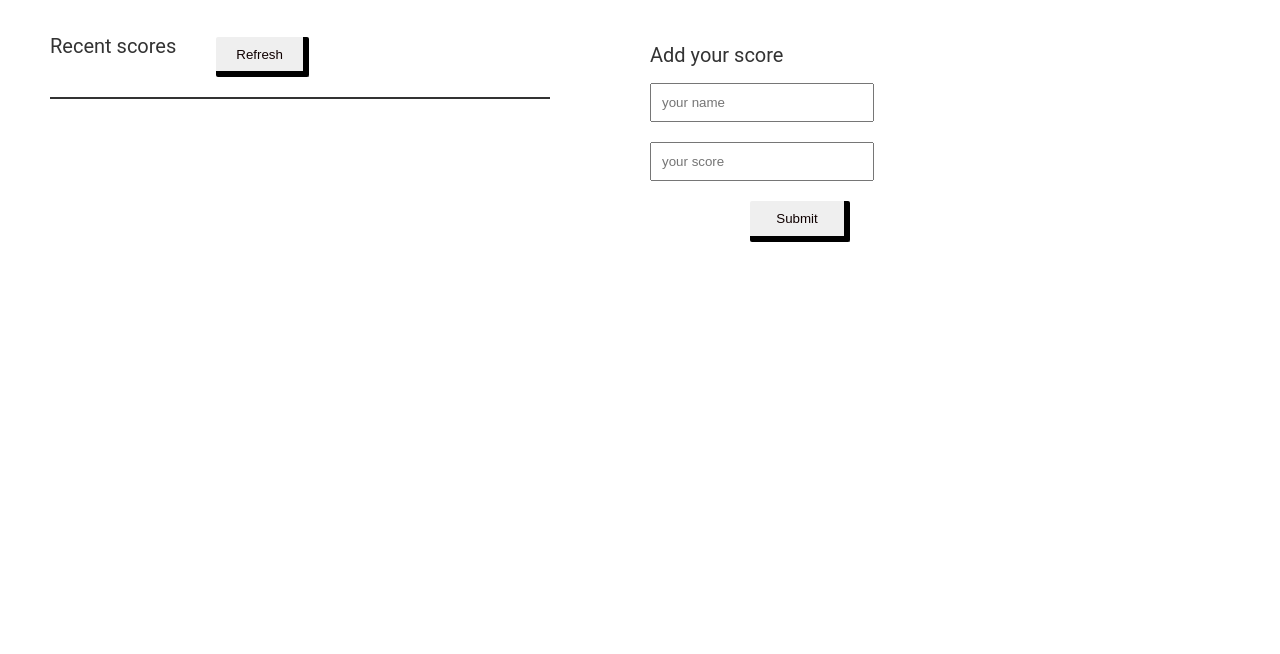
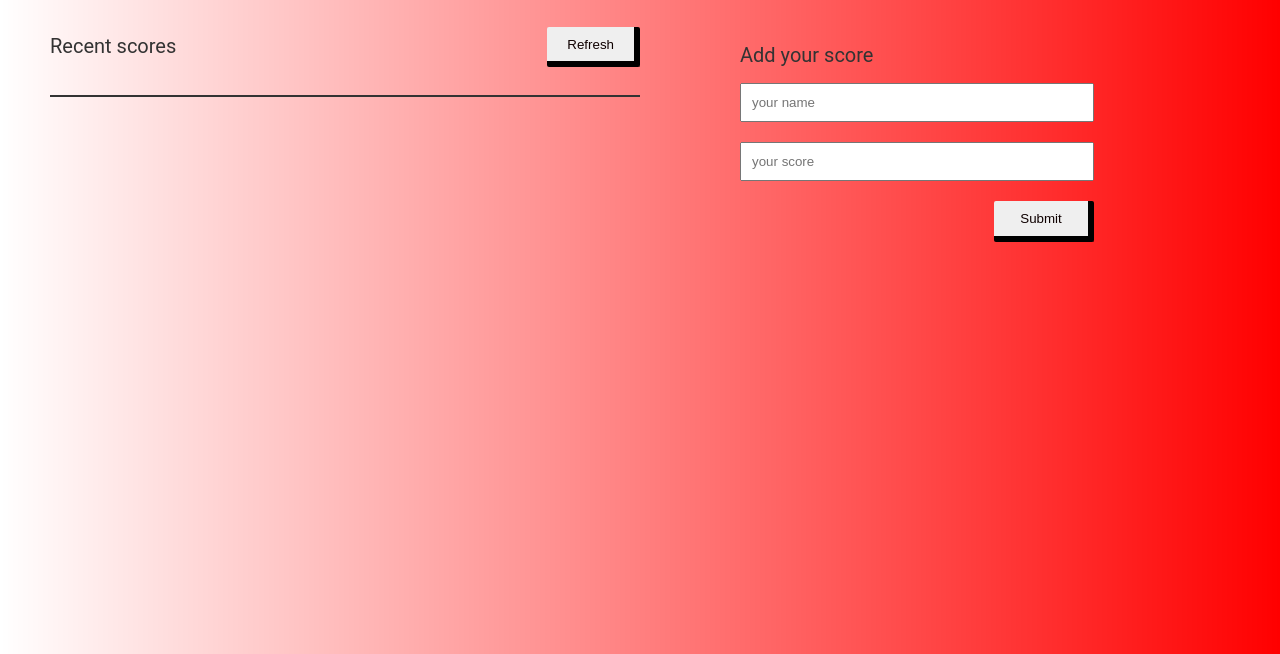
Before and after one commit to Mithi-code/leaderboard, a website built with webpack: page src/index.html in a window 1280 px wide. Shown: the part 146-800 px from the top of the page. Built offline with nearby package versions, Linux system fonts and the light colour scheme; no server answers.

Commit message:
ui styling

```diff
--- a/src/style.css
+++ b/src/style.css
@@ -8,6 +8,7 @@ body {
   margin: 0;
   padding: 0;
   font-family: 'Roboto', sans-serif;
+  background-image: linear-gradient(to right, rgba(255,0,0,0), rgba(255,0,0,1));
 }
 
 section {
@@ -24,6 +25,11 @@ section {
   border-bottom: 6px solid black;
 }
 
+.btn:hover {
+  background-color: rgb(134, 150, 118);
+  transform: scale(1.3);
+}
+
 .score-display {
   border: 1.5px solid #333;
   margin-top: 20px;
@@ -37,7 +43,7 @@ section .container {
 .score-container {
   display: flex;
   flex-direction: column;
-  width: 500px;
+  width: 50%;
 }
 
 .score-container h1 {
@@ -48,12 +54,11 @@ section .container {
 
 .score-container .title {
   display: flex;
-  gap: 40px;
+  justify-content: space-between;
 }
 
 form input {
   padding: 10px;
-  width: 100%;
 }
 
 form .btn {
@@ -66,7 +71,7 @@ form .btn {
 .title .btn {
   height: 40px;
   padding: 10px 20px;
-  margin-top: 20px;
+  margin-top: 10px;
 }
 
 .score-display ul {
@@ -84,13 +89,13 @@ li {
 }
 
 li:nth-child(even) {
-  background: #656665e1;
+  background: #241e23e1;
   color: #fff;
 }
 
 section .form-container {
   margin-top: 122px;
-  width: 200px;
+  width: 30%;
 }
 
 section h2 {
```
Also changed, not shown: README.md, app.png.
